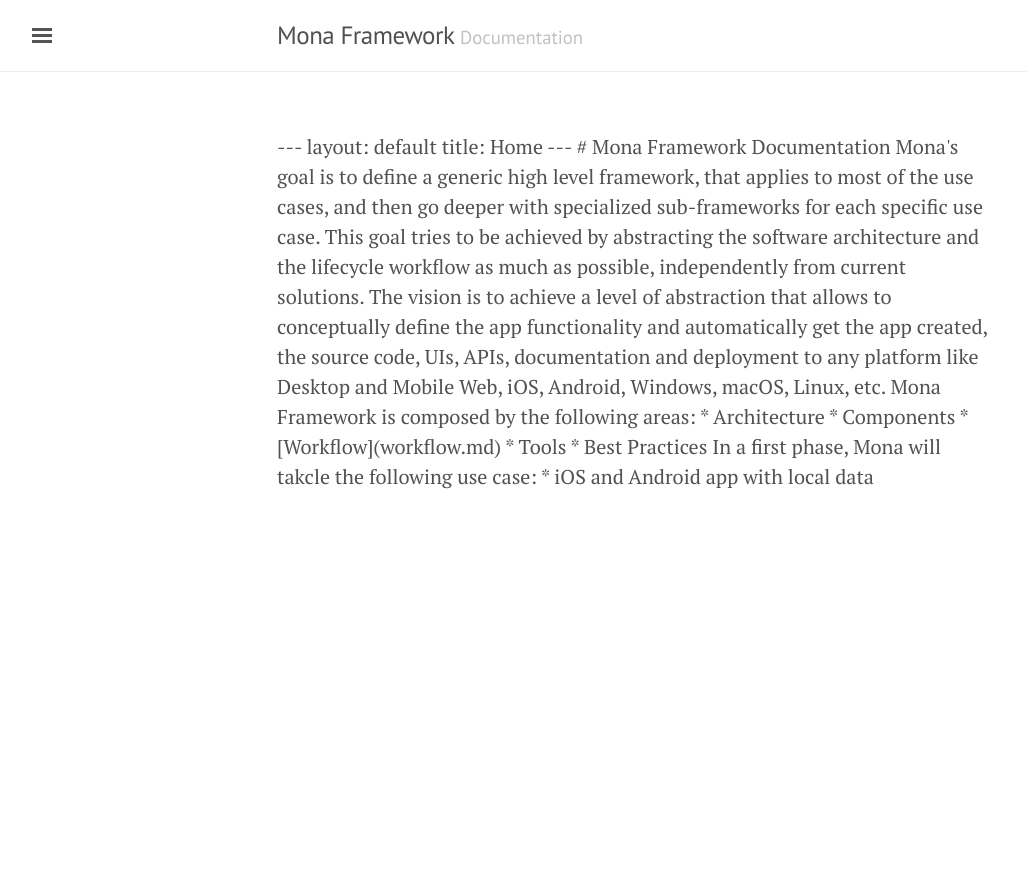
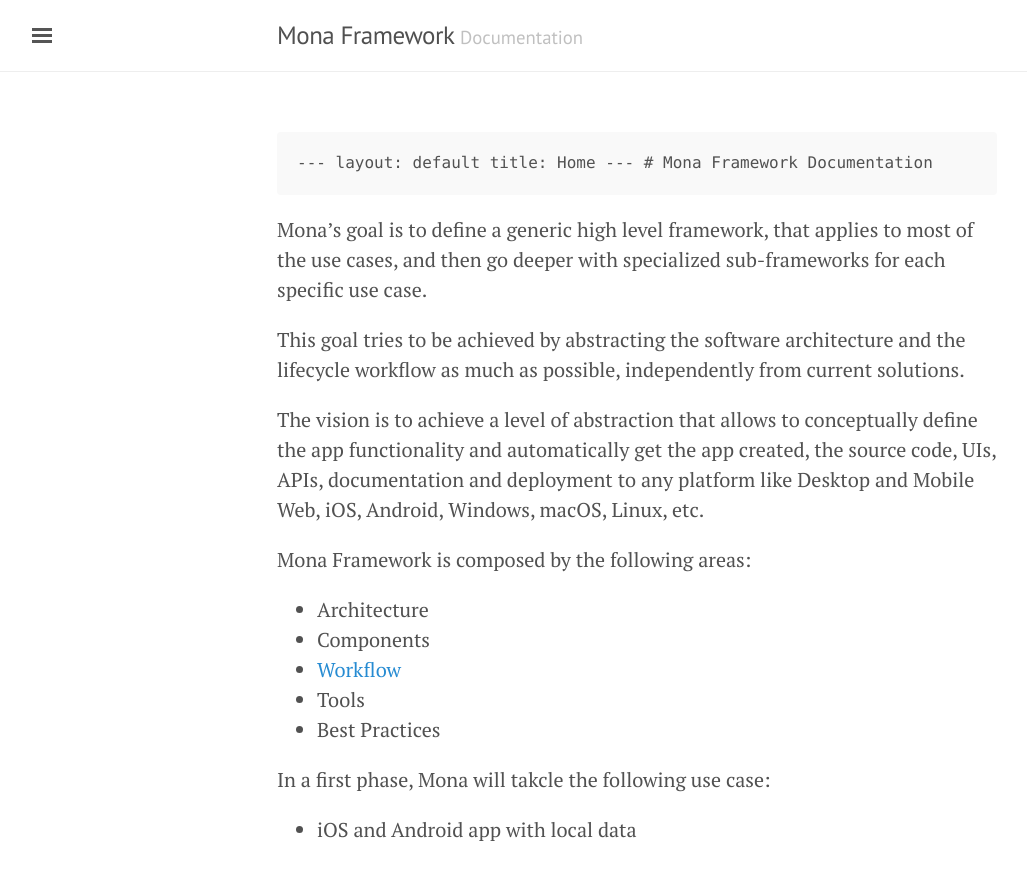
Before and after one commit to Mantismind/Mona, a Jekyll site: the page built from docs/index.html, in a window 1280 px wide. Shown: the top 880 px of the page, without its empty margins (3-1030 px from the left). Built offline with Jekyll 4.4.1, drawn with Linux system fonts in a browser that asks for light colours; the list of posts is cut into pages by our own code; part of the change alters nothing that is shown.

```diff
--- a/docs/index.html
+++ b/docs/index.html
@@ -3,4 +3,8 @@ layout: default
 title: Home
 ---
 
-{% include_relative README.md %}
+{% capture my-content %}
+    {% include_relative README.md %}
+{% endcapture %}
+
+{{ my-content | markdownify }}
```
